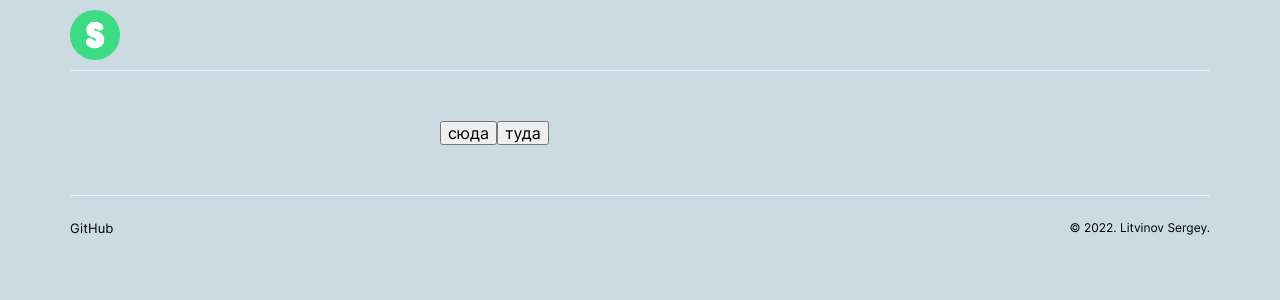
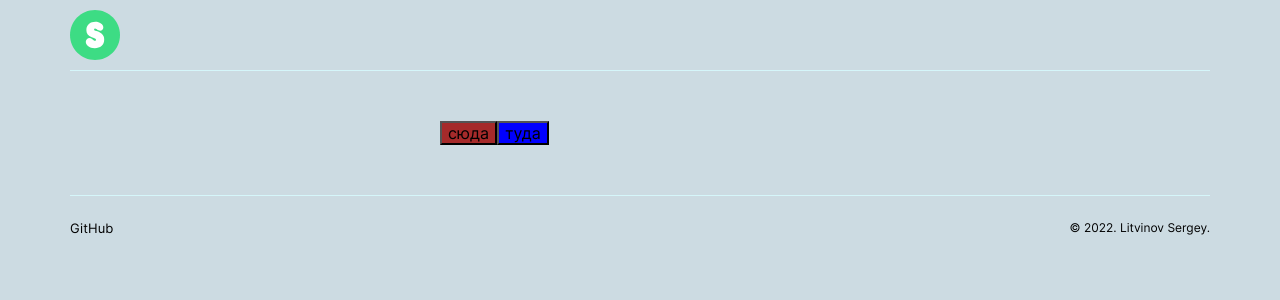
Before and after one commit to litvinovsl/trial-and-error-ts, a React (Create React App) app: page /calculator in a window 1280 px wide. Shown: the top 300 px of the page. Built offline with nearby package versions, Linux system fonts and the light colour scheme.

Commit message:
the button changes style when active

```diff
--- a/src/Components/CALCULATOR/Navigation/Navigation.css
+++ b/src/Components/CALCULATOR/Navigation/Navigation.css
@@ -0,0 +1,8 @@
+.navigation__button{
+ background-color: blue;
+}
+
+.navigation__button-action{
+    background-color: brown;
+
+}
--- a/src/Components/CALCULATOR/Navigation/Navigation.tsx
+++ b/src/Components/CALCULATOR/Navigation/Navigation.tsx
@@ -1,4 +1,4 @@
-import React from 'react';
+import {useEffect} from 'react';
 import './Navigation.css';
 
 interface NavigationProps {
@@ -10,13 +10,21 @@ interface NavigationProps {
 
 function Navigation({onClickSuda, onClickTyda, isCalculation, isConverter} : NavigationProps) {
 
+//  useEffect(() => {
+//     console.log('suda: ', isCalculation, ', tuda: ', isConverter)
+//  }, [isCalculation, isConverter])
+
 
   return (
 
     <div className="navigation">
         <div className='navigation__conteiner'>
-            <button onClick={onClickSuda}>сюда</button>
-            <button onClick={onClickTyda}>туда</button>
+            <button
+            className={`${isCalculation ? 'navigation__button-action' : 'navigation__button'}`}
+            onClick={onClickSuda}>сюда</button>
+            <button
+            className={`${isConverter ? 'navigation__button-action' : 'navigation__button'}`}
+            onClick={onClickTyda}>туда</button>
         </div>
     </div>
   );
```
Also changed, not shown: src/Components/CALCULATOR/AppCalculator/AppCalculator.tsx (+5 -2 lines).
